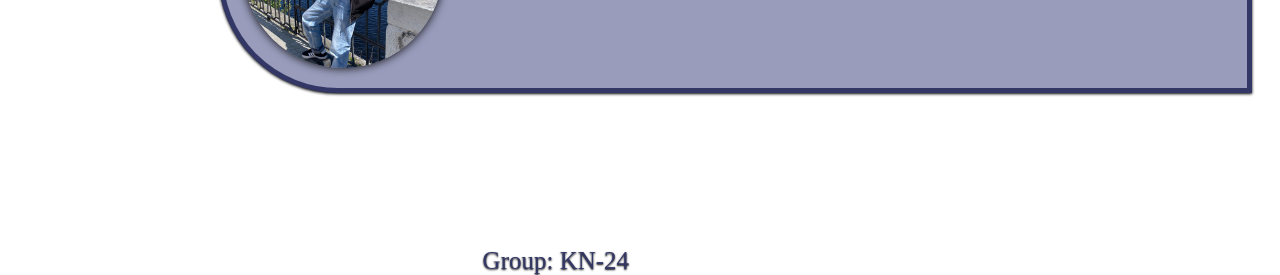
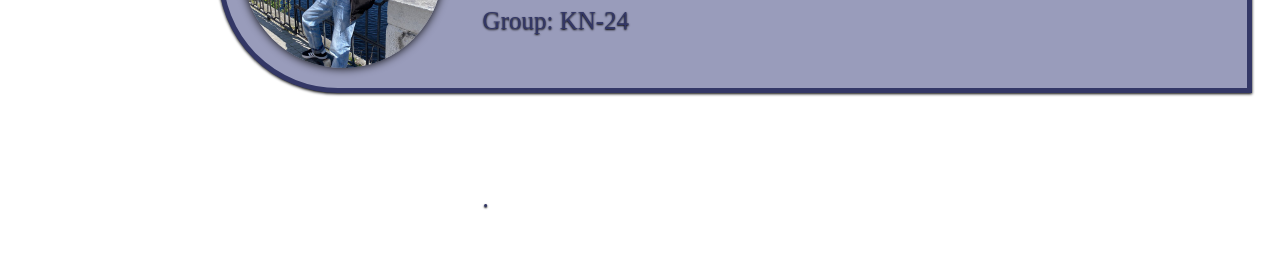
Before and after one commit to NagoDzima/CommandPractice, a plain HTML site: page contacts.html in a window 1280 px wide. Shown: the part 827-1102 px from the top of the page. After the commit the page ends 1040 px from the top, so only its background shows below. Drawn offline with Linux system fonts and the light colour scheme; a web font is replaced by a local one.

Commit message:
group correct

```diff
--- a/contacts.html
+++ b/contacts.html
@@ -54,7 +54,8 @@
             <div>
                 <h2>Kuznietsov Maksim</h2>
                 <p>Role: Sponsor</p>
-                <p>Group: KN-24</p>
+                <p id="bottom">Group: KN-24</p>
+                <p>.</p>
             </div>
         </div>
     <footer>
--- a/styles.css
+++ b/styles.css
@@ -257,7 +257,9 @@ p{
     color: #333766;
     text-shadow: 0 1px 2px black;
     text-align: left;
-    margin-bottom: 250px;
+}
+#bottom{
+    margin-bottom: 150px;
 }
 .bold{
     font-weight: bold;
```
